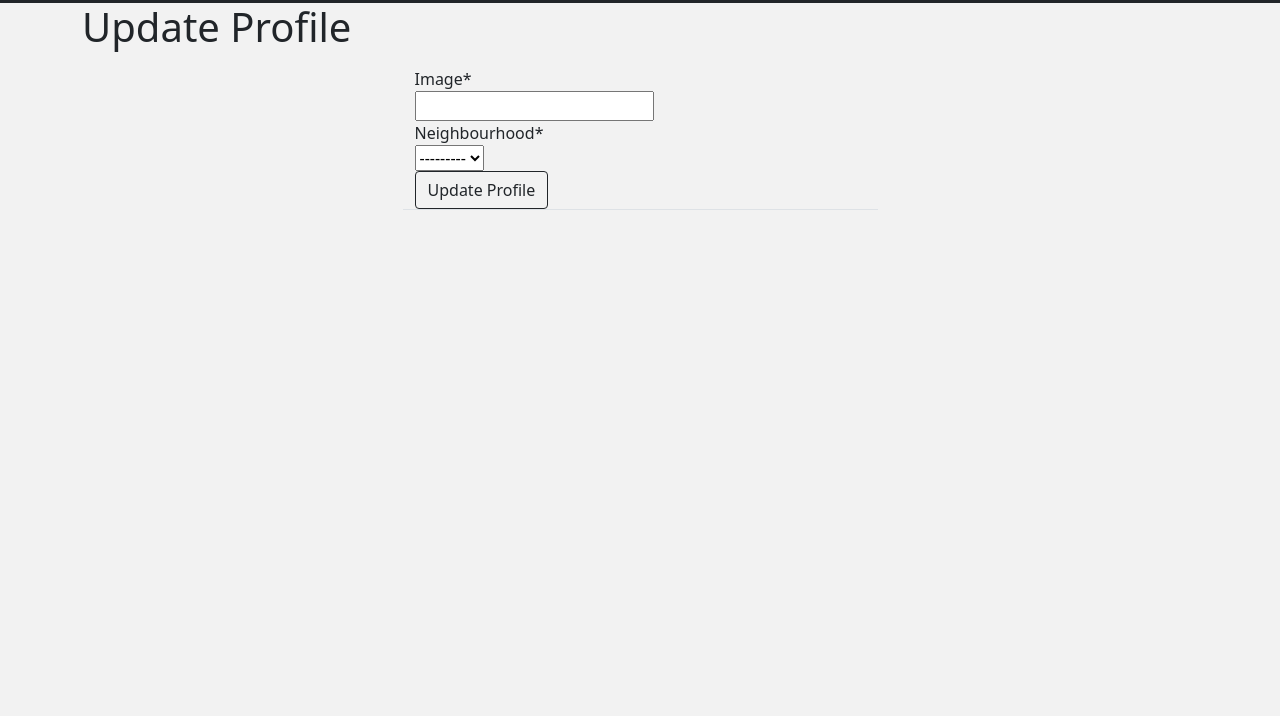
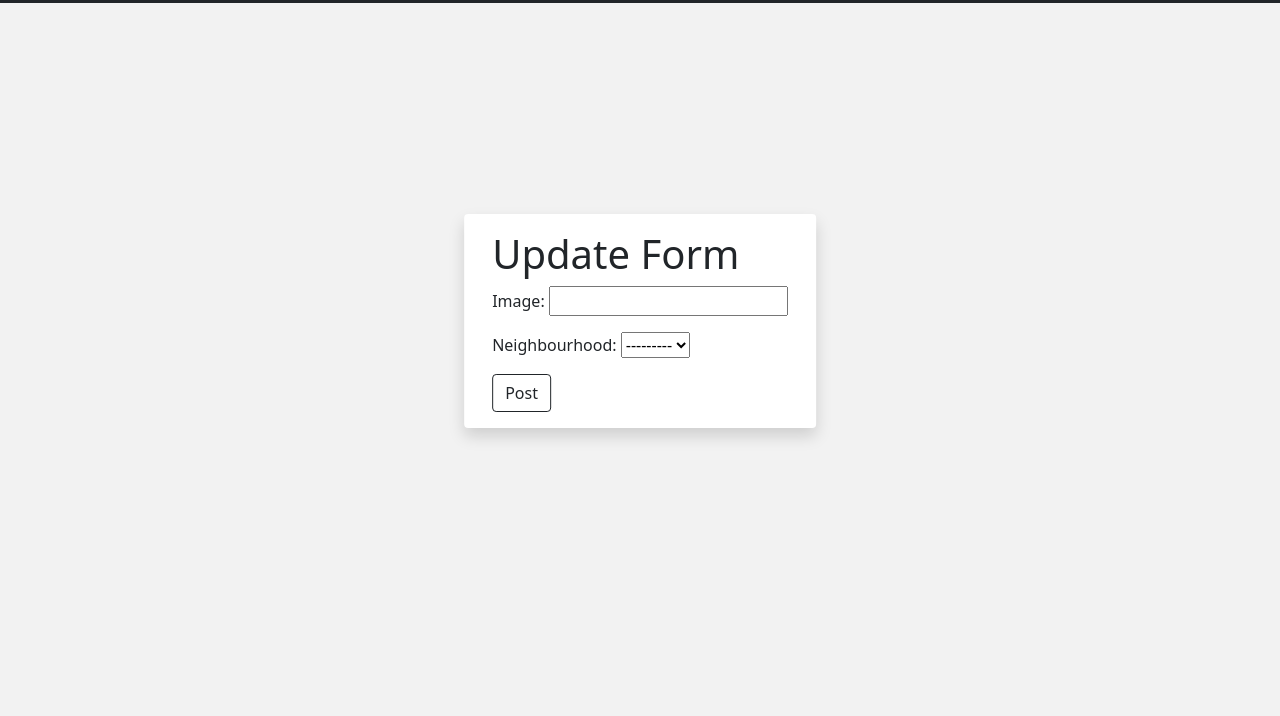
Before and after one commit to AdnanK1/quickchat, a Django app: template base/templates/update.html in a window 1280 px wide. Shown: the part 55-771 px from the top of the page. Run offline with Django 4.2, Linux system fonts and the light colour scheme; the template is opened without the code that fills it: values that come from a table or form of the project are taken from there, others are empty; some libraries are stand-ins or nearby versions.

Commit message:
Base/templates:styles the update form

```diff
--- a/base/templates/home.html
+++ b/base/templates/home.html
@@ -3,9 +3,8 @@
     <div class="home-container">
       <div class="side">
         <br>
+        <h3>Locations</h3>
         <div class="shadow p-3 mb-5 bg-body rounded">
-          <h3>Locations</h3>
-        <hr>
         {% for hood in hood %}
             <ul>
               <li><a href="{% url 'home' %}?q={{hood.name}}">{{hood.name}}</a></li>
--- a/base/templates/update.html
+++ b/base/templates/update.html
@@ -1,21 +1,17 @@
 {% extends 'base.html' %}
-{% load crispy_forms_tags %}
 {% block content %}
 <!-- Update form -->
-<div class="container">
-    <h1>Update Profile</h1>
-    <div class="row justify-content-center mt-3 mb-5">
-        <div class="col-md-5 col-sm-12 border-bottom">
-            <form action="{% url 'update' %}" method="POST" enctype="multipart/form-data">
+<div class="form">
+    <div class="shadow p-3 mb-5 bg-body rounded">
+        <div class="container">
+            <h1>Update Form</h1>
+            <form action="" method="POST" enctype="multipart/form-data">
                 {% csrf_token %}
-                {{form|crispy}}
-
-
-                <div class="d-grip gap-2">
-                    <button type="submit" class="btn btn-outline-dark">Update Profile</button>
-                </div>
+                {{form.as_p}}
+                <button type="submit" class="btn btn-outline-dark">Post</button>
             </form>
         </div>
     </div>
 </div>
+
 {% endblock %}
--- a/static/styles/styles.css
+++ b/static/styles/styles.css
@@ -9,3 +9,15 @@ body{
     display: grid;
     grid-template-columns: 1fr 3fr;
 }
+.form{
+    position: absolute;
+    justify-content: center;
+    display: flex;
+    align-items: center;
+    top: 50%;
+    left: 50%;
+    transform: translate(-50%,-50%);
+}
+.inputBx{
+    margin-bottom: 20px;
+}
```
